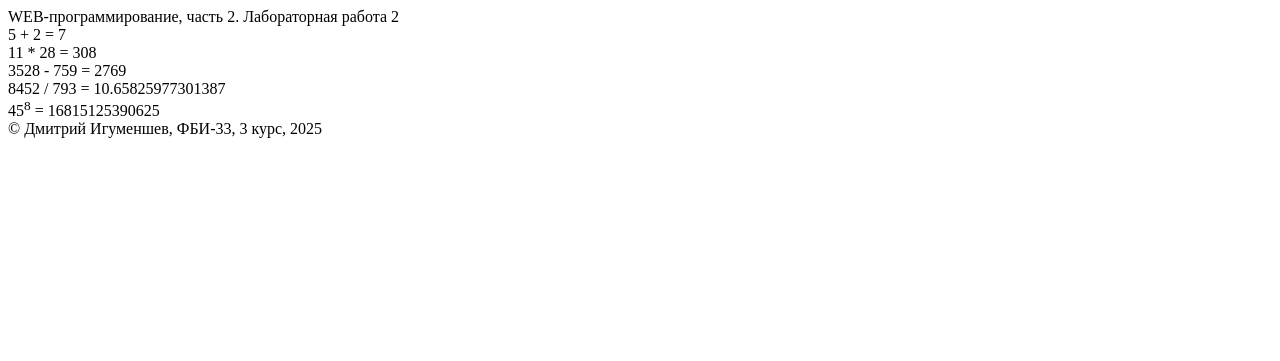
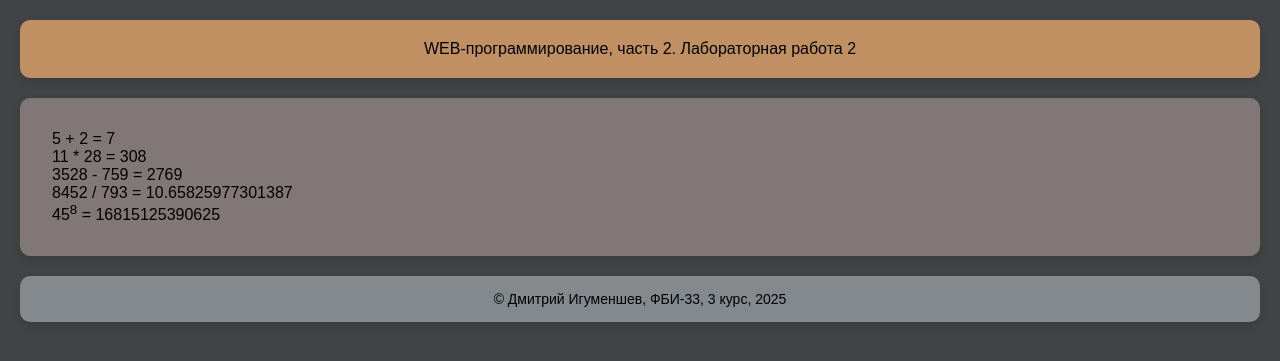
Before and after one commit to mynameisdmitry/web-back-labs, a Flask app: page /lab2/example in a window 1280 px wide. Shown: the top 361 px of the page. Run offline with Flask 3, Linux system fonts and the light colour scheme.

Commit message:
Подключение стилей

```diff
--- /dev/null
+++ b/static/main.css
@@ -0,0 +1,49 @@
+body {
+    background-color: #414344;
+    color: #000000;
+    font-family: Arial, sans-serif;
+    margin: 20px;
+}
+header {
+    background-color: #c09063;
+    color: #000000;
+    padding: 20px;
+    text-align: center;
+    border-radius: 10px;
+    margin-bottom: 20px;
+    box-shadow: 0 4px 8px rgba(0, 0, 0, 0.1);
+}
+
+main {
+    background-color: #817777;
+    padding: 30px;
+    border-radius: 10px;
+    margin-bottom: 20px;
+    box-shadow: 0 4px 8px rgba(0, 0, 0, 0.1);
+    border: 2px solid #817777;
+}
+
+footer {
+    background-color: #83898d;
+    color: rgb(0, 0, 0);
+    padding: 15px;
+    text-align: center;
+    border-radius: 10px;
+    box-shadow: 0 4px 8px rgba(0, 0, 0, 0.1);
+    font-size: 14px;
+}
+
+h1 {
+    color: #1e2933;
+    text-align: center;
+}
+
+img {
+    width: 400px;
+    height: 300px;
+    display: block;
+    margin: 0 auto;
+    border: 3px solid #4385b1;
+    border-radius: 10px;
+    box-shadow: 0 4px 8px rgba(0, 0, 0, 0.2);
+}
--- a/templates/example.html
+++ b/templates/example.html
@@ -4,6 +4,7 @@
     <meta charset="UTF-8">
     <meta name="viewport" content="width=device-width, initial-scale=1.0">
     <title>Дмитрий Игуменшев. Лабораторная работа {{ number }}</title>
+    <link rel="stylesheet" href="{{ url_for('static', filename='main.css') }}">
 </head>
 <body>
     <header>
```
